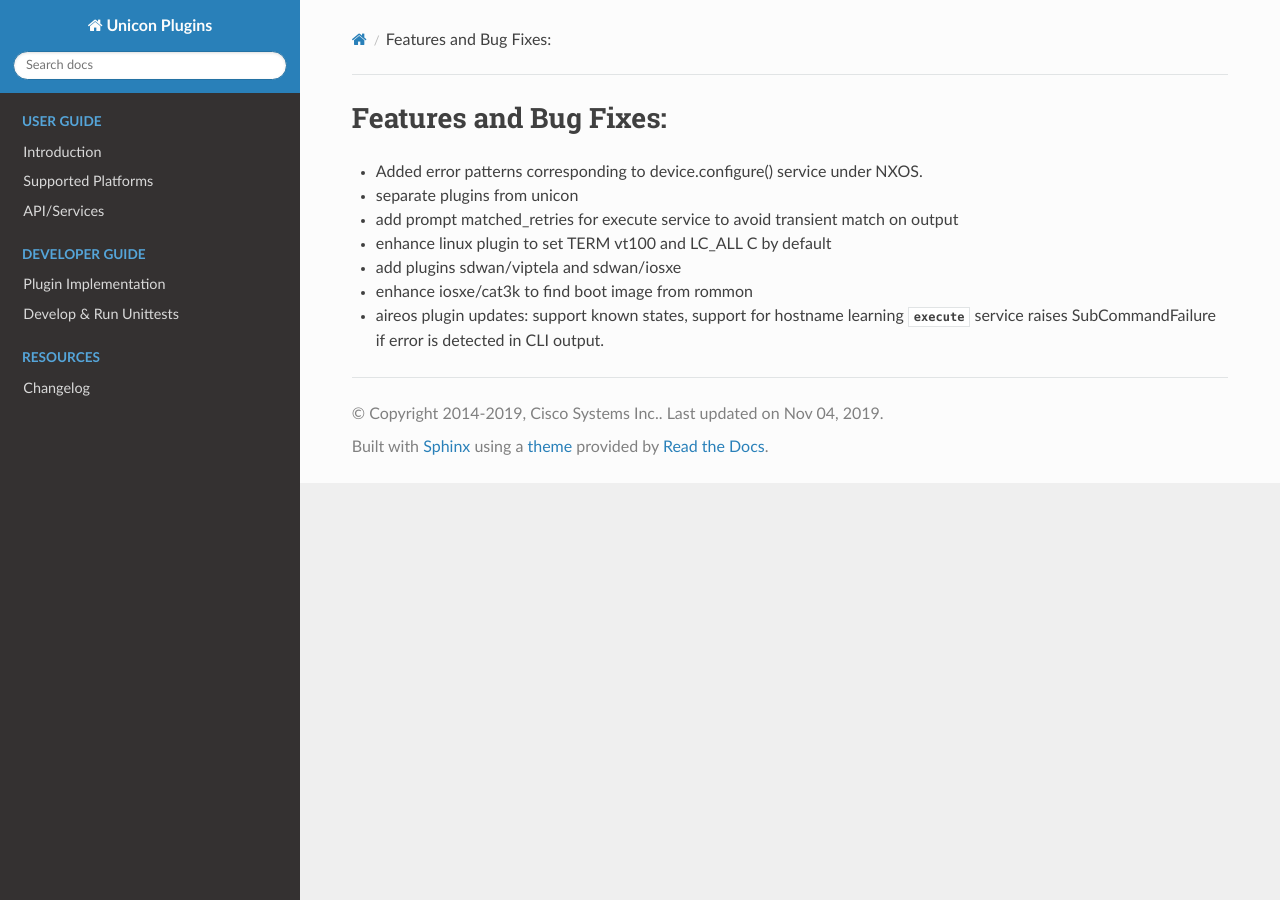
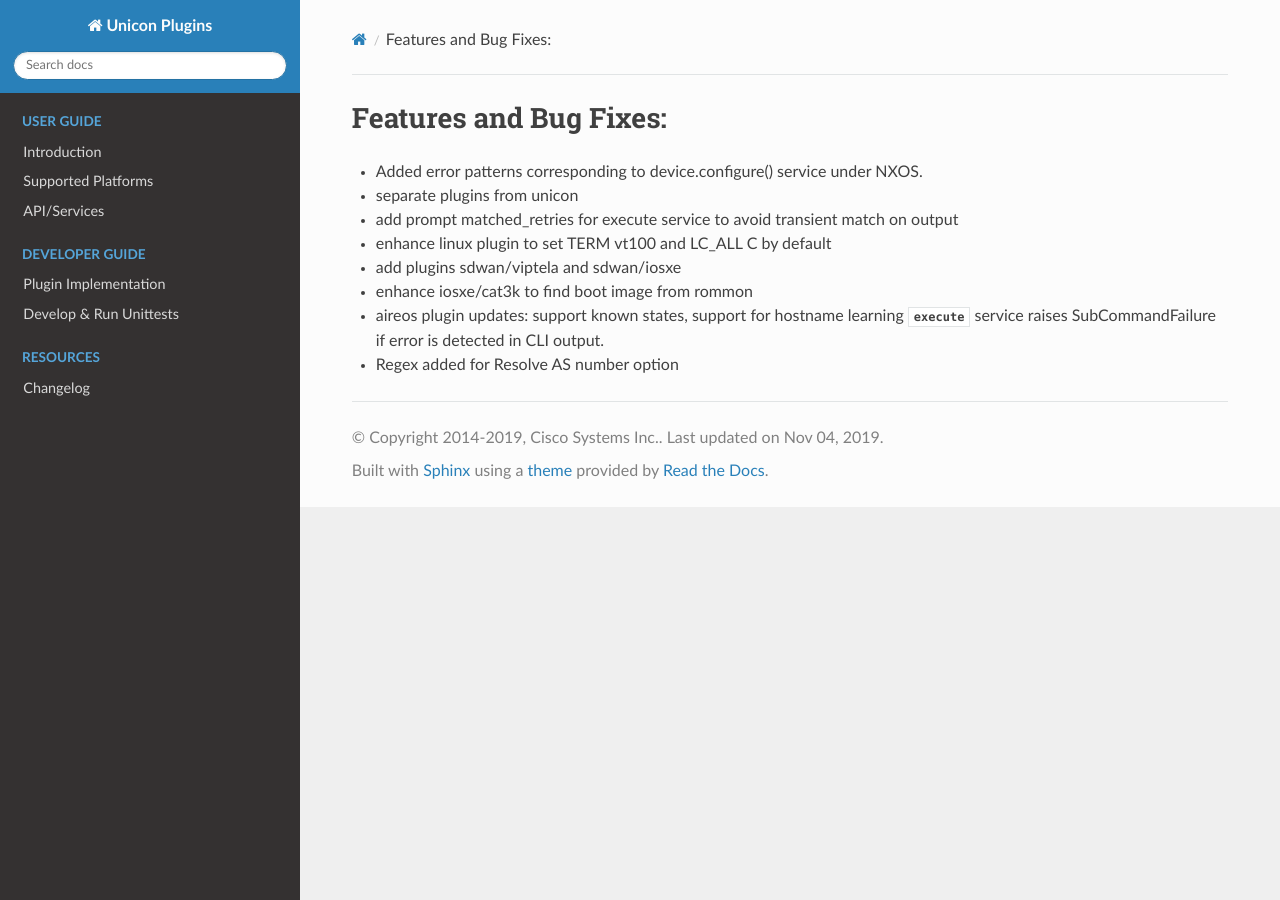
Before and after one commit to CiscoTestAutomation/unicon.plugins, a Sphinx documentation site: the page built from docs/changelog/undistributed.rst, in a window 1280 px wide. Built offline with Sphinx 7.4.7 and the Read the Docs theme 2.0.0, drawn with Linux system fonts in a browser that asks for light colours; pages that are not in the unit, such as notebooks, are missing from menus; the version number could not be read and is left out.

Commit message:
Changelog updated

```diff
--- a/docs/changelog/undistributed.rst
+++ b/docs/changelog/undistributed.rst
@@ -14,3 +14,5 @@ Features and Bug Fixes:
 
 - aireos plugin updates: support known states, support for hostname learning
   `execute` service raises SubCommandFailure if error is detected in CLI output.
+
+- Regex added for Resolve AS number option
```
